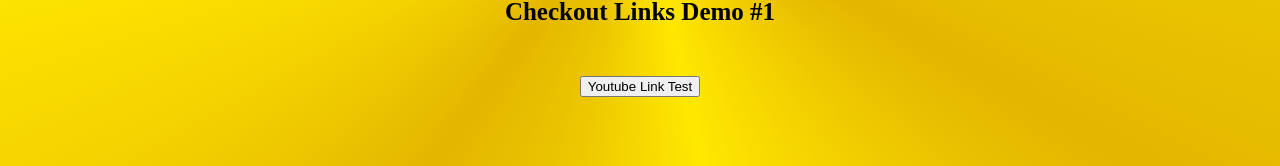
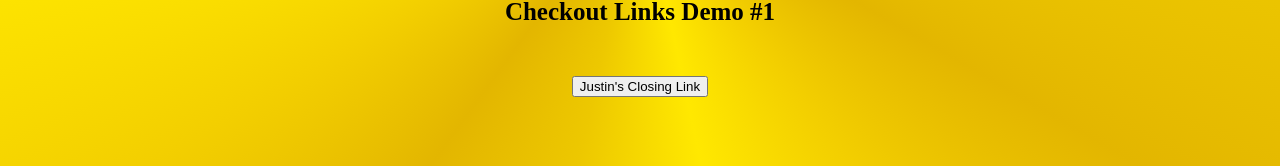
Before and after one commit to tlpackus/checkout-links, a React (Create React App) app: page / in a window 1280 px wide. Shown: the part 523-689 px from the top of the page. Built offline with nearby package versions, Linux system fonts and the light colour scheme.

Commit message:
update with justins link

```diff
--- a/src/App.js
+++ b/src/App.js
@@ -9,8 +9,8 @@ function App() {
         <header className="App-header">
         <img src={Crystal} className="App-logo" alt="logo" />
         <h1 className='App-title'>Checkout Links Demo #1</h1>
-        <CopyToClipboard text='https://www.youtube.com/watch?v=DiSvq5SgLMI'>
-          <button>Youtube Link Test</button>
+        <CopyToClipboard text='https://crystallinemediamanagement.com/order-form1654885696253'>
+          <button>Justin's Closing Link</button>
         </CopyToClipboard>
         </header>
       </div>
```
